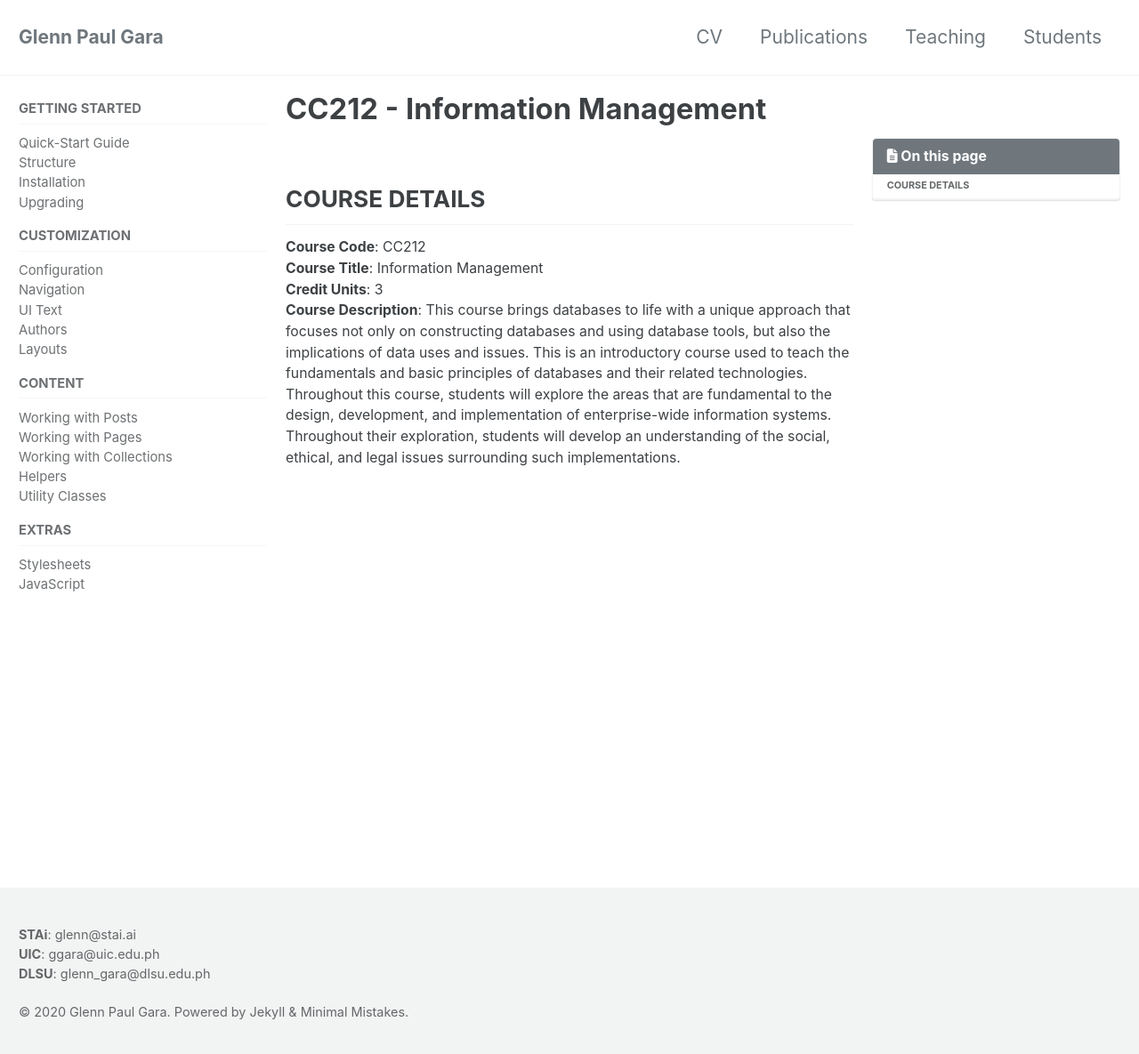
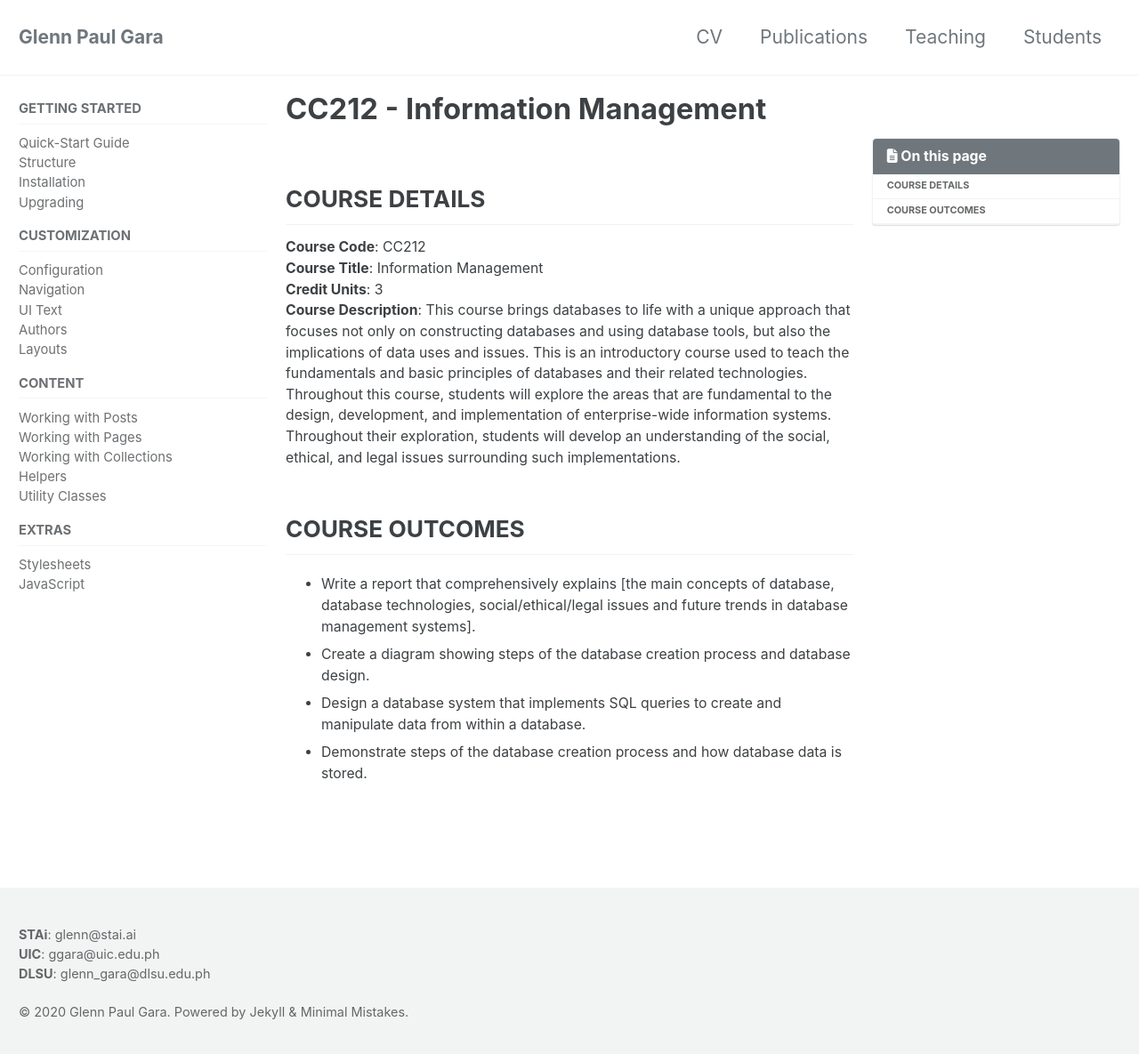
Before and after one commit to glenngara/glenngara.github.io, a Jekyll site: the page built from _pages/teaching/cc212/main.md, in a window 1280 px wide and 1190 px high. Shown: the top 1185 px of the window at 89% size. Built offline with Jekyll 4.4.1, drawn with Linux system fonts in a browser that asks for light colours; cached includes are drawn as plain includes; nearby versions of some CDN libraries.

Commit message:
Update main.md

```diff
--- a/_pages/teaching/cc212/main.md
+++ b/_pages/teaching/cc212/main.md
@@ -13,3 +13,11 @@ COURSE DETAILS
 **Course Title**: Information Management
 **Credit Units**: 3
 **Course Description**: This course brings databases to life with a unique approach that focuses not only on constructing databases and using database tools, but also the implications of data uses and issues. This is an introductory course used to teach the fundamentals and basic principles of databases and their related technologies. Throughout this course, students will explore the areas that are fundamental to the design, development, and implementation of enterprise-wide information systems. Throughout their exploration, students will develop an understanding of the social, ethical, and legal issues surrounding such implementations.
+
+
+COURSE OUTCOMES
+------
+- Write a report that comprehensively explains [the main concepts of database, database technologies, social/ethical/legal issues and future trends in database management systems].
+- Create a diagram showing steps of the database creation process and database design.
+- Design a database system that implements SQL queries to create and manipulate data from within a database.
+- Demonstrate steps of the database creation process and how database data is stored.
```
